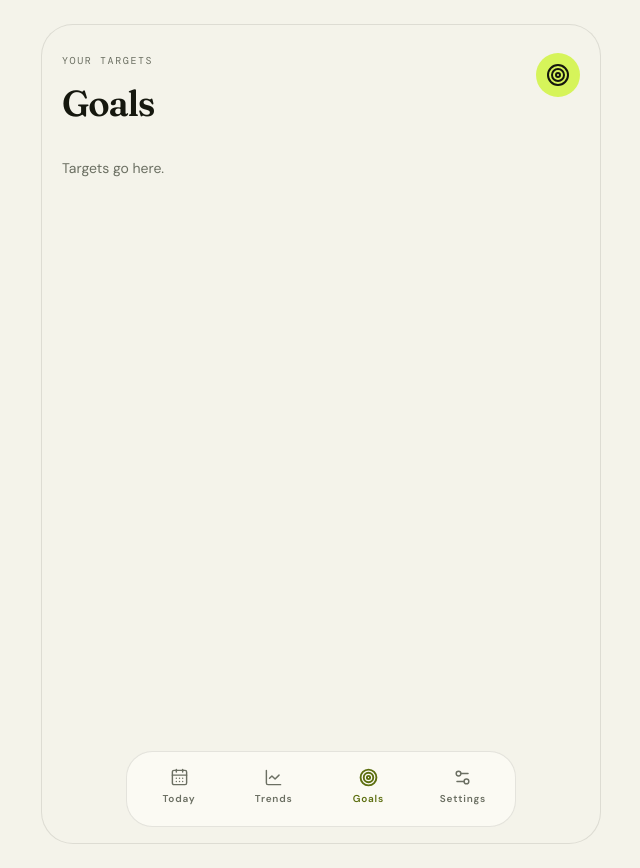
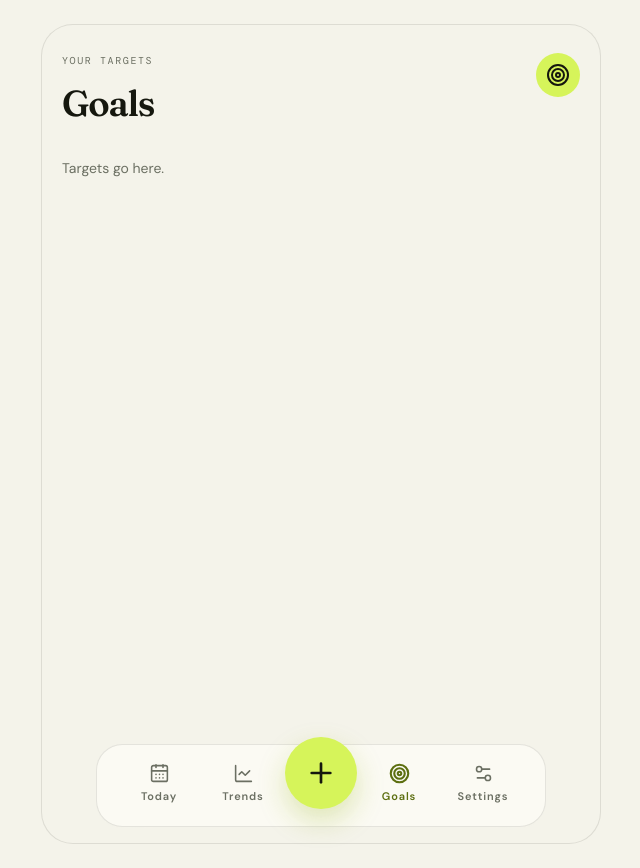
Before and after one commit to lmvicente/MacroCalculatorPwa, a React (Vite) app: page /goals in a window 1280 px wide. Shown: the whole page, without its empty margins (319-959 px from the left). Built offline with nearby package versions, Linux system fonts and the light colour scheme.

Commit message:
adjusted the table and added the food name

```diff
--- a/dev-dist/sw.js
+++ b/dev-dist/sw.js
@@ -85,7 +85,7 @@ define(['./workbox-f0c192c2'], (function (workbox) { 'use strict';
     "revision": "3ca0b8505b4bec776b69afdba2768812"
   }, {
     "url": "index.html",
-    "revision": "0.vgjk7hhhaq8"
+    "revision": "0.bl8sfnb7afg"
   }], {});
   workbox.cleanupOutdatedCaches();
   workbox.registerRoute(new workbox.NavigationRoute(workbox.createHandlerBoundToURL("index.html"), {
--- a/src/components/BottomNav.tsx
+++ b/src/components/BottomNav.tsx
@@ -1,42 +1,73 @@
-import { NavLink, useLocation } from 'react-router'
-import { CalendarDays, ChartLine, Settings2, Target } from 'lucide-react'
-import { todayKey } from '../lib/dates'
+import { Link, NavLink, useLocation, useParams } from 'react-router'
+import { CalendarDays, ChartLine, Plus, Settings2, Target } from 'lucide-react'
+import { isValidDateKey, todayKey } from '../lib/dates'
 
 export function BottomNav() {
     const { pathname } = useLocation();
+    const { date } = useParams<{ date: string }>()
+    // On a day page, add to that day. Everywhere else, add to today.
+    const addTo = `/day/${isValidDateKey(date) ? date : todayKey()}/add`
 
     // this is to set the items for the bottom navigation
     // "to" tells it where it is going, label is what the user sees, icon is also what the user sees, and
     // "match" is ...
-    const items = [
+    const left = [
         { to: `/day/${todayKey()}`, label: 'Today', icon: CalendarDays, match: '/day'},
         { to: '/trends', label: 'Trends', icon: ChartLine, match: '/trends' },
+    ]
+    const right = [
         { to: '/goals', label: 'Goals', icon: Target, match: '/goals' },
         { to: '/settings', label: 'Settings', icon: Settings2, match: '/settings'}
     ]
 
     return (
+
         <nav className="fixed inset-x-0 bottom-0 z-30 border-t border-border bg-surface-nav/95
         px-5 pb-[max(1rem,env(safe-area-inset-bottom))] pt-3 backdrop-blur-xl
-        md:absolute md:bottom-4 md:left-1/2 md:w-[390px] md:-translate-x-1/2 md:rounded-[1.65rem] md:border">
-            <div className='mx-auto flex max-w-[430px] justify-between'>
-                {items.map(({ to, label, icon: Icon, match }) => {
+        md:absolute md:bottom-4 md:left-1/2 md:w-[450px] md:-translate-x-1/2 md:rounded-[1.65rem] md:border">
+            <div className="mx-auto flex max-w-[450px] items-center">
+                {left.map((item) => (
+                    <TabLink key={item.label} pathname={pathname} {...item} />
+                ))}
+                <Link
+                    to={addTo}
+                    aria-label="Add an entry"
+                    className="-mt-5 flex size-18 shrink-0 items-center justify-center rounded-full bg-primary text-primary-foreground shadow-[0_12px_28px_rgba(147,176,20,0.28)]"
+                >
+                    <Plus size={32} />
+                </Link>
+                {right.map((item) => (
+                    <TabLink key={item.label} pathname={pathname} {...item} />
+                ))}
+            </div>
+        </nav>
+    )
+}
+
+function TabLink({
+    to,
+    label,
+    icon: Icon,
+    match,
+    pathname,
+}: {
+    to: string
+    label: string
+    icon: typeof CalendarDays
+    match: string
+    pathname: string
+}) {
     // startsWith, not exact — /day/2026-08-11/add still lights up Today.
     const active = pathname.startsWith(match)
     return (
         <NavLink
-                    key={label}
             to={to}
-                    className={`flex min-w-16 flex-col items-center gap-1 rounded-xl py-1 text-[10px] font-semibold tracking-[0.08em] transition ${
+            className={`flex min-w-0 flex-1 flex-col items-center gap-1 rounded-xl py-1.5 text-[11px] font-semibold tracking-[0.08em] transition ${
                 active ? 'text-primary-ink' : 'text-foreground-muted'
             }`}
         >
-                    <Icon size={19} strokeWidth={active ? 2.4 : 1.8} />
+            <Icon size={21} strokeWidth={active ? 2.4 : 1.8} />
             {label}
         </NavLink>
     )
-                })}
-            </div>
-        </nav>
-    )
 }
--- a/src/screens/DayView.tsx
+++ b/src/screens/DayView.tsx
@@ -3,7 +3,7 @@ import { ChevronLeft, ChevronRight, Plus } from 'lucide-react'
 import { BottomNav } from '../components/BottomNav'
 import { useDateParam } from '../lib/useDataParam'
 import { addDays, friendlyDay, isoWeek, monthDay } from '../lib/dates'
-import type { Entry } from '../lib/types'
+import type { Entry, Food } from '../lib/types'
 import { useLiveQuery } from 'dexie-react-hooks'
 import { db } from '../lib/db'
 
@@ -19,6 +19,8 @@ export function DayView() {
   //select all the records in the dexiedb
   //orderedd by entry time
   const dayEntries: Entry[] = useLiveQuery(() => db.entries.where('date').equals(date).toArray(), [date], [])
+
+  const foodNames: Food[] = useLiveQuery(() => db.foods.toArray(), [], []) as Food[]
 
   //get the entries calories and add it up
   //claude adjust it to a one-liner .. clearly i need to work on js lol
@@ -87,7 +89,8 @@ export function DayView() {
             <tr key={e.id} className="border-b border-border last:border-b-0">
               <td className="px-4 py-3 text-foreground">
                 {/* PORT FROM FIGMA / YOU WRITE: food name via e.foodId, or store it inline */}
-                Entry #{e.id}
+                {/* need to iterate through the foodName array and get the name */}
+                {foodNames.find((f) => f.id === e.foodId)?.name ?? 'Entry #' + e.id}
               </td>
               <td className="px-2 py-3 text-center text-foreground">{Math.round(e.kcal)}</td>
               <td className="px-2 py-3 text-center text-foreground-subtle">{Math.round(e.protein)}</td>
@@ -122,14 +125,14 @@ export function DayView() {
       </table>
     </div>
 
-      <Link
+{/*       <Link
         to={`/day/${date}/add`}
         aria-label="Add an entry"
         className="fixed bottom-[4.9rem] right-5 z-40 flex size-14 items-center justify-center rounded-full bg-primary text-primary-foreground shadow-[0_12px_28px_rgba(147,176,20,0.28)] md:absolute md:bottom-7 md:right-7"
       >
         <Plus size={27} />
       </Link>
-
+ */}
       <BottomNav />
 
       {/* Sheets render here, on top, with the day still visible behind. */}
```
Lines whose indentation alone changed are shown as unchanged.
